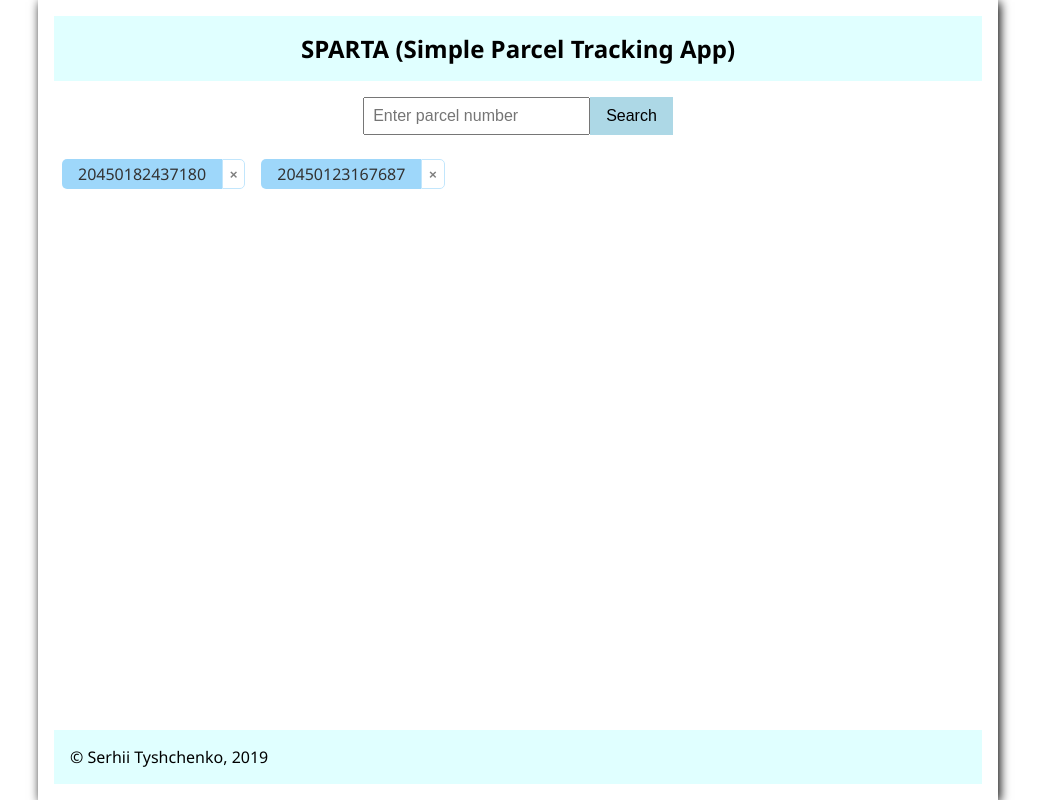
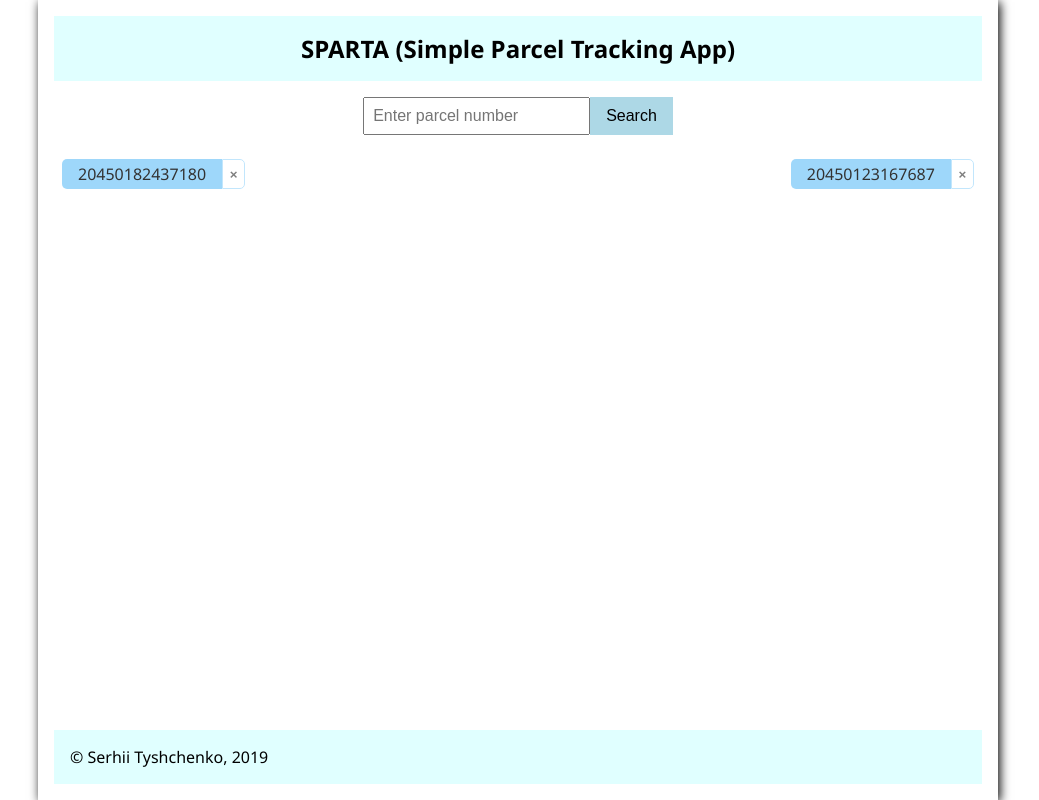
Before and after one commit to serhii-tyshchenko/sparta, a React (Create React App) app: page / in a window 1280 px wide. Shown: the whole page, without its empty margins (122-1161 px from the left). Built offline with nearby package versions, Linux system fonts and the light colour scheme.

Commit message:
alfa commit

```diff
--- a/src/App.css
+++ b/src/App.css
@@ -57,6 +57,8 @@ main {
 }
 .parcels__list {
   display: flex;
+  flex-wrap: wrap;
+  justify-content: space-between;
   list-style-type: none;
 }
 .parcel {
```
